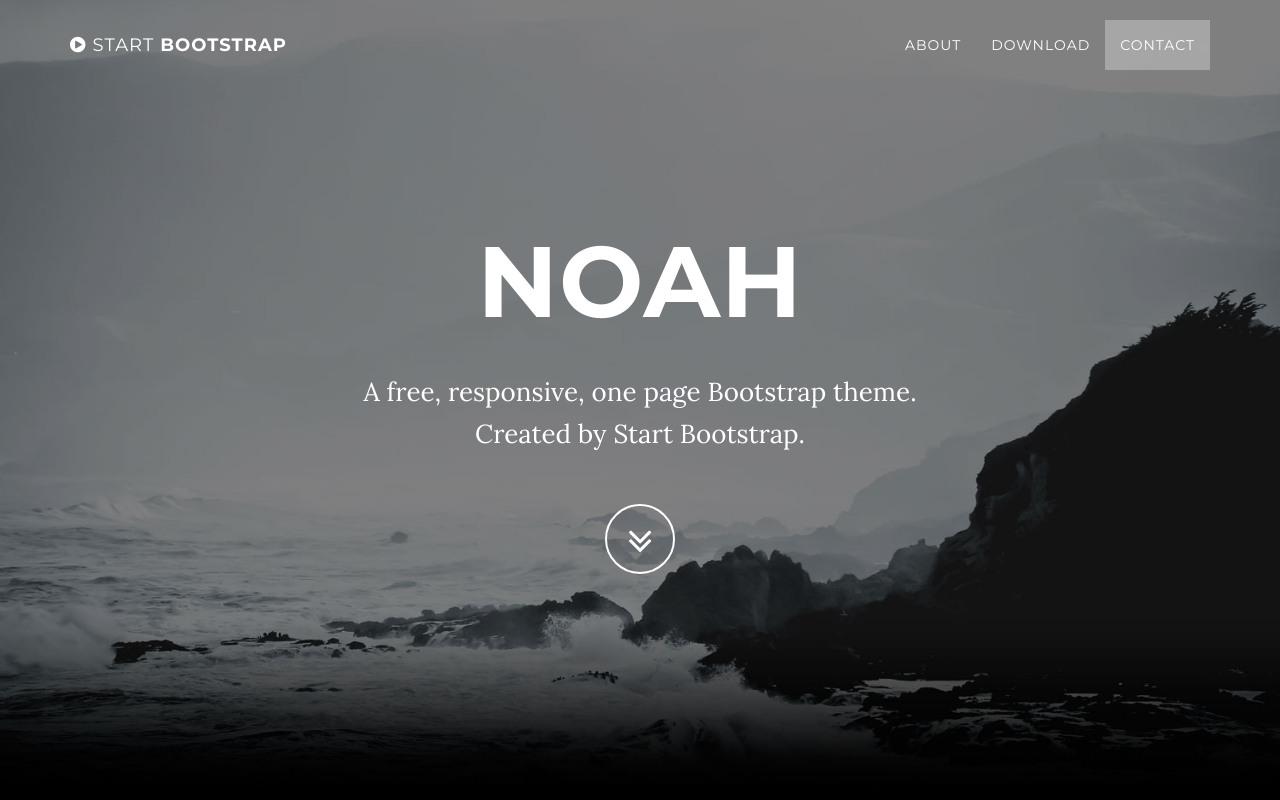
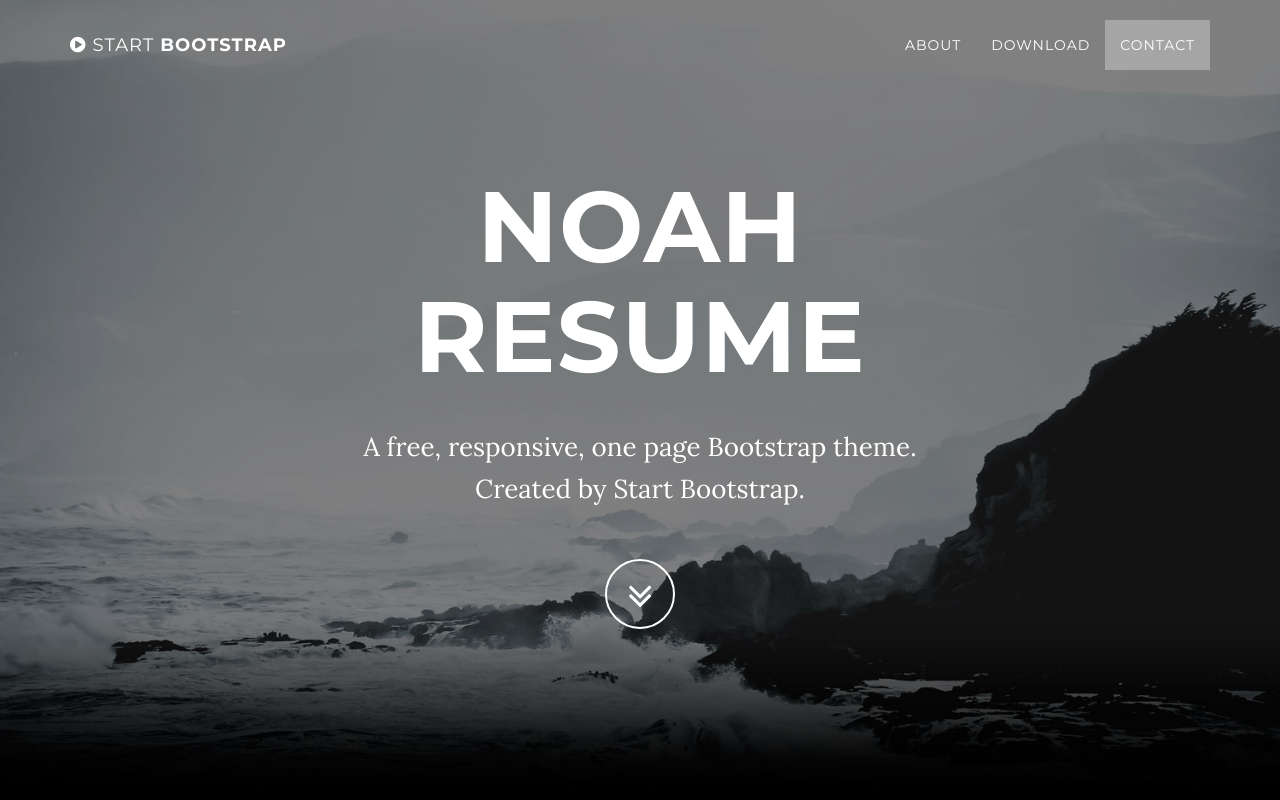
Before and after one commit to nmadore/nmadore.github.io, a website: page index.html in a window 1280 px wide. Shown: the top 800 px of the page. Drawn offline with nearby package versions, Linux system fonts and the light colour scheme; some packages are replaced by stand-ins of ours.

Commit message:
Added Resume

```diff
--- a/index.html
+++ b/index.html
@@ -74,7 +74,7 @@
             <div class="container">
                 <div class="row">
                     <div class="col-md-8 col-md-offset-2">
-                        <h1 class="brand-heading">Noah</h1>
+                        <h1 class="brand-heading">Noah Resume</h1>
                         <p class="intro-text">A free, responsive, one page Bootstrap theme.
                             <br>Created by Start Bootstrap.</p>
                         <a href="#about" class="btn btn-circle page-scroll">
```
